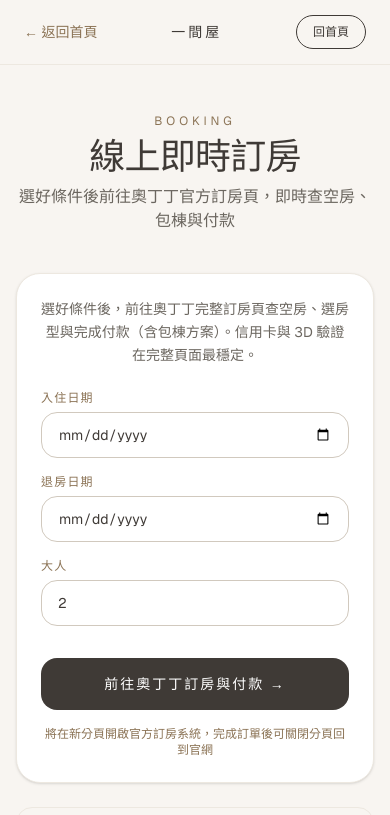
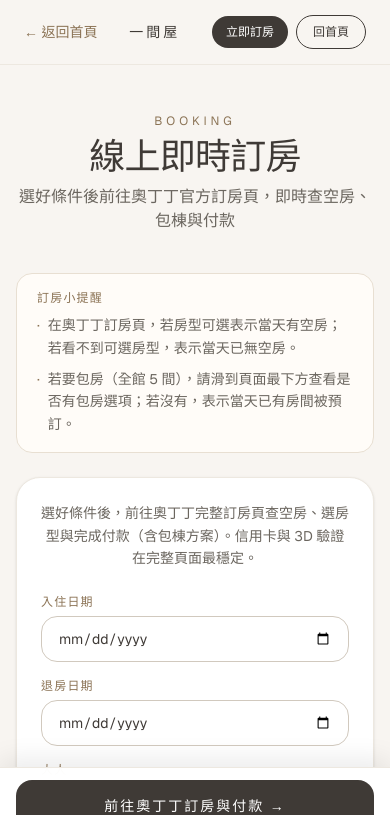
Before and after one commit to hamywu2222-cpu/yijianwu-booking, a Next.js app: page /booking in a window 390 px wide. Shown: the top 815 px of the page. Built offline with nearby package versions, Linux system fonts and the light colour scheme; no server answers.

Commit message:
feat: add booking tips and fix mobile booking CTA visibility

```diff
--- a/app/booking/page.tsx
+++ b/app/booking/page.tsx
@@ -10,12 +10,20 @@ export default function BookingPage() {
             ← 返回首頁
           </Link>
           <div className="text-sm font-light tracking-[3px]">一間屋</div>
+          <div className="flex items-center gap-2">
+            <a
+              href="#booking-form"
+              className="md:hidden text-xs px-3.5 py-2 bg-[#3F3A36] text-white rounded-full hover:bg-[#2C2926] transition-all font-medium"
+            >
+              立即訂房
+            </a>
             <Link
               href="/"
               className="text-xs px-4 py-2 border border-[#3F3A36] text-[#3F3A36] rounded-full hover:bg-[#3F3A36] hover:text-white transition-all font-medium"
             >
               回首頁
             </Link>
+          </div>
         </div>
       </nav>
 
@@ -27,7 +35,9 @@ export default function BookingPage() {
             <p className="text-[#6B665F] font-medium">選好條件後前往奧丁丁官方訂房頁，即時查空房、包棟與付款</p>
           </header>
 
+          <div id="booking-form">
             <OwltingBookingSection />
+          </div>
         </div>
       </main>
     </div>
--- a/app/page.tsx
+++ b/app/page.tsx
@@ -189,12 +189,17 @@ export default function YijianwuWebsite() {
 
             <div className="flex items-center gap-2 md:gap-3 shrink-0">
               <a
+                href="#booking"
+                className="md:hidden inline-flex items-center rounded-full bg-[#3F3A36] px-3.5 py-2 text-xs font-medium text-white shadow-sm active:scale-[0.98] transition-transform"
+              >
+                立即訂房
+              </a>
+              <a
                 href={BUSINESS_PHONE.mobileHref}
-                className="md:hidden inline-flex items-center gap-1.5 rounded-full bg-[#3F3A36] px-3 py-2 text-xs font-medium text-white shadow-sm active:scale-[0.98] transition-transform"
+                className="md:hidden inline-flex items-center gap-1 rounded-full border border-[#D1C9BE] bg-white px-2.5 py-2 text-xs font-medium text-[#3F3A36] shadow-sm active:scale-[0.98] transition-transform"
                 aria-label={`撥打電話 ${BUSINESS_PHONE.mobile}`}
               >
                 <span aria-hidden>📞</span>
-                <span>{BUSINESS_PHONE.mobile}</span>
               </a>
               <a
                 href={BUSINESS_PHONE.mobileHref}
@@ -795,14 +800,23 @@ export default function YijianwuWebsite() {
         </div>
       </section>
 
+      {/* 手機版固定訂房捷徑 */}
+      <a
+        href="#booking"
+        className="md:hidden fixed bottom-6 left-4 z-50 inline-flex items-center rounded-full bg-[#3F3A36] px-4 py-3 text-xs font-medium text-white shadow-lg hover:bg-[#2C2926] active:scale-[0.98] transition-all"
+      >
+        立即訂房
+      </a>
+
       {/* 浮動 LINE 按鈕 */}
       <a
         href={BUSINESS_LINE.url}
         target="_blank"
         rel="noopener noreferrer"
-        className="fixed bottom-6 right-6 z-50 flex items-center gap-2 bg-[#00C300] text-white px-5 py-3 rounded-full shadow-lg hover:bg-[#00A000] transition-all font-medium text-xs md:text-sm"
+        className="fixed bottom-6 right-4 md:right-6 z-50 flex items-center gap-2 bg-[#00C300] text-white px-4 md:px-5 py-3 rounded-full shadow-lg hover:bg-[#00A000] transition-all font-medium text-xs md:text-sm"
       >
-        <span>📱 LINE 門禁密碼 {BUSINESS_LINE.id}</span>
+        <span className="md:hidden">📱 LINE</span>
+        <span className="hidden md:inline">📱 LINE 門禁密碼 {BUSINESS_LINE.id}</span>
       </a>
 
       {/* Footer */}
--- a/components/OwltingBookingSection.tsx
+++ b/components/OwltingBookingSection.tsx
@@ -1,8 +1,8 @@
 'use client';
 
-import { useMemo, useState } from 'react';
+import { useEffect, useMemo, useRef, useState } from 'react';
 
-import { BUSINESS_LINE } from '@/lib/business';
+import { BUSINESS_LINE, OWLNEST_BOOKING } from '@/lib/business';
 import { buildOwlNestBookingUrl } from '@/lib/owlnest';
 
 function todayString() {
@@ -22,8 +22,28 @@ function addDays(dateStr: string, days: number) {
 const inputClass =
   'w-full border border-[#D1C9BE] rounded-2xl px-4 py-3 text-sm text-[#3F3A36] bg-white';
 const labelClass = 'block text-xs font-medium tracking-widest text-[#8B7355] mb-1.5';
+const bookingButtonClass =
+  'flex w-full items-center justify-center rounded-2xl bg-[#3F3A36] px-8 py-4 text-sm font-medium tracking-[2px] text-white hover:bg-[#2C2926] active:scale-[0.99] transition-all';
+
+function OwlNestAvailabilityTips() {
+  return (
+    <div className="rounded-2xl border border-[#E8DFD2] bg-[#FFFCF8] px-5 py-4 text-sm text-[#6B665F] leading-relaxed">
+      <p className="text-xs font-medium tracking-widest text-[#8B7355] mb-2">訂房小提醒</p>
+      <ul className="space-y-2">
+        {OWLNEST_BOOKING.tips.map((tip) => (
+          <li key={tip} className="flex gap-2">
+            <span className="text-[#8B7355] shrink-0">·</span>
+            <span>{tip}</span>
+          </li>
+        ))}
+      </ul>
+    </div>
+  );
+}
 
 export default function OwltingBookingSection() {
+  const sectionRef = useRef<HTMLDivElement>(null);
+  const [showMobileSticky, setShowMobileSticky] = useState(false);
   const minCheckIn = todayString();
   const [checkIn, setCheckIn] = useState('');
   const [checkOut, setCheckOut] = useState('');
@@ -42,8 +62,25 @@ export default function OwltingBookingSection() {
     [adults, checkIn, checkOut],
   );
 
+  useEffect(() => {
+    const node = sectionRef.current;
+    if (!node) return;
+
+    const observer = new IntersectionObserver(
+      ([entry]) => {
+        setShowMobileSticky(entry.isIntersecting);
+      },
+      { threshold: 0.15 },
+    );
+
+    observer.observe(node);
+    return () => observer.disconnect();
+  }, []);
+
   return (
-    <div className="space-y-6">
+    <div ref={sectionRef} className="space-y-6 pb-24 md:pb-0">
+      <OwlNestAvailabilityTips />
+
       <div className="rounded-3xl border border-[#EDE8E0] bg-white p-6 md:p-8 shadow-sm">
         <p className="text-sm text-[#6B665F] leading-relaxed mb-6 text-center">
           選好條件後，前往奧丁丁完整訂房頁查空房、選房型與完成付款（含包棟方案）。信用卡與 3D 驗證在完整頁面最穩定。
@@ -102,7 +139,7 @@ export default function OwltingBookingSection() {
           href={bookingUrl}
           target="_blank"
           rel="noopener noreferrer"
-          className="flex w-full items-center justify-center rounded-2xl bg-[#3F3A36] px-8 py-4 text-sm font-medium tracking-[2px] text-white hover:bg-[#2C2926] active:scale-[0.99] transition-all"
+          className={bookingButtonClass}
         >
           前往奧丁丁訂房與付款 →
         </a>
@@ -126,6 +163,19 @@ export default function OwltingBookingSection() {
           ，入住前將收到門禁密碼與入住資訊。
         </p>
       </div>
+
+      {showMobileSticky && (
+        <div className="md:hidden fixed bottom-0 left-0 right-0 z-[60] bg-white/95 backdrop-blur-md border-t border-[#EDE8E0] px-4 pt-3 pb-[max(0.75rem,env(safe-area-inset-bottom))] shadow-[0_-8px_24px_rgba(0,0,0,0.08)]">
+          <a
+            href={bookingUrl}
+            target="_blank"
+            rel="noopener noreferrer"
+            className={bookingButtonClass}
+          >
+            前往奧丁丁訂房與付款 →
+          </a>
+        </div>
+      )}
     </div>
   );
 }
--- a/lib/business.ts
+++ b/lib/business.ts
@@ -41,6 +41,10 @@ export const BUSINESS_LINE = {
 /** 奧丁丁 OwlNest 官網訂房引擎（可被 NEXT_PUBLIC_OWLNEST_BOOKING_URL 覆寫） */
 export const OWLNEST_BOOKING = {
   url: 'https://www.booking-owlnest.com/yijianwu?lang=zh_TW&adult=1&child=0&infant=0',
+  tips: [
+    '在奧丁丁訂房頁，若房型可選表示當天有空房；若看不到可選房型，表示當天已無空房。',
+    '若要包房（全館 5 間），請滑到頁面最下方查看是否有包房選項；若沒有，表示當天已有房間被預訂。',
+  ],
 } as const;
 
 export const BUSINESS_FACEBOOK = {
```
Lines whose indentation alone changed are shown as unchanged.
